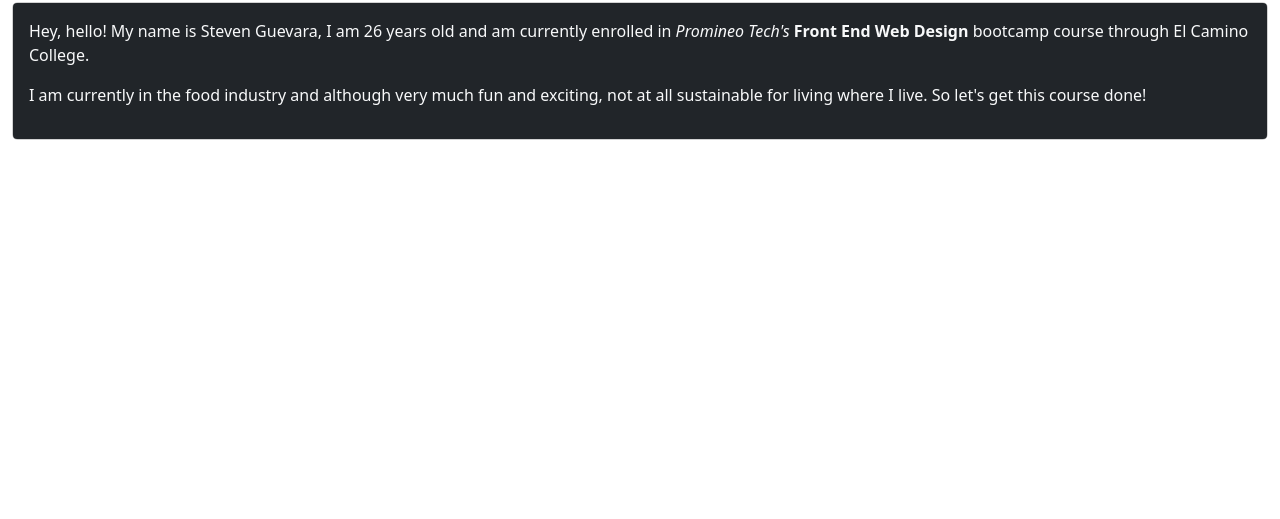
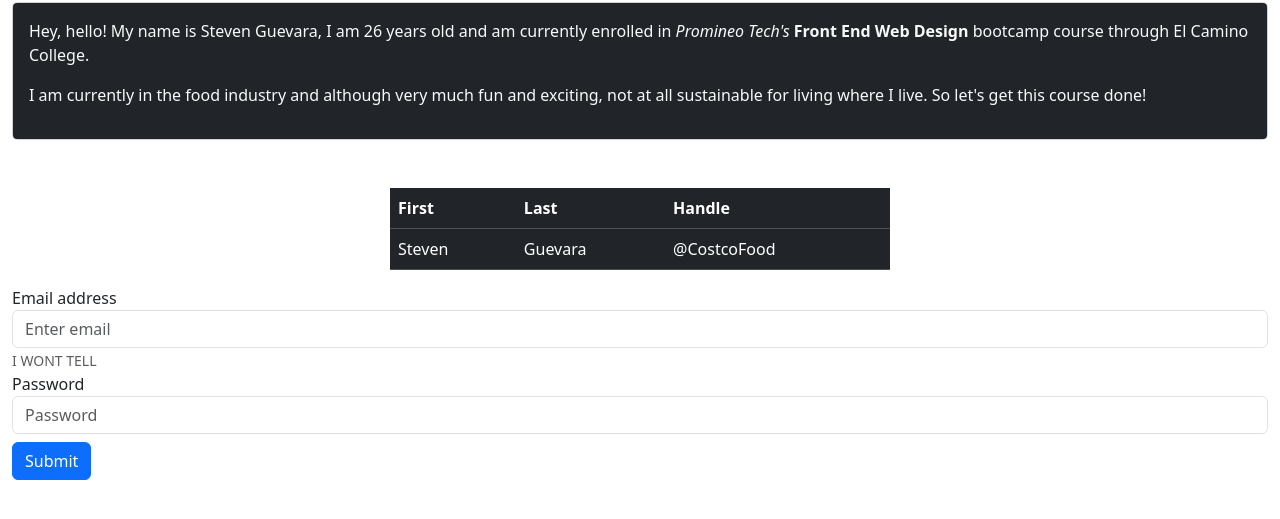
Before and after one commit to CostcoFood/blogProject, a website: page about.html in a window 1280 px wide. Shown: the part 141-660 px from the top of the page. Drawn offline with nearby package versions, Linux system fonts and the light colour scheme.

Commit message:
notes added

```diff
--- a/about.html
+++ b/about.html
@@ -23,13 +23,43 @@
             <Div class="container-fluid text-left ">
                 <h2>The Author</h2>
                 <!--Gave the about summary a card style and rounded out the edges so that way it didn't seem "sharp." <ade the card background dark as to differentiate from the blog entries.-->
-                <div class="card">
-                <div class="card-body bg-dark text-light rounded-1">
+                <div class="card mb-5">
+                <div class="card-body bg-dark text-light rounded-1 " >
                 <p>Hey, hello! My name is Steven Guevara, I am 26 years old and am currently enrolled in <em>Promineo Tech's</em> <b>Front End Web Design</b> bootcamp course through El Camino College.</p>
                 <p>I am currently in the food industry and although very much fun and exciting, not at all sustainable for living where I live. So let's get this course done!</p>
                 </div>
             </div>
             </Div>
+            <!--Made a little table with where you can find me -->
+            <table class="mx-auto table table-dark" style="max-width: 500px;">
+                <thead>
+                  <tr>
+                    <th>First</th>
+                    <th>Last</th>
+                    <th>Handle</th>
+                  </tr>
+                </thead>
+                <tbody>
+                    <tr>
+                        <td>Steven</td>
+                        <td>Guevara</td>
+                        <td>@CostcoFood</td>
+                    </tr>
+                </tbody>
+                </table>
         </main>
+        <!--Didnt know how to make a contact form so I opted for a quick log in form, didnt have time between work.-->
+        <form class="container-fluid">
+            <div class="form-group">
+              <label>Email address</label>
+              <input type="email" class="form-control" placeholder="Enter email">
+              <small class="form-text text-muted">I WONT TELL</small>
+            </div>
+            <div class="form-group mb-2">
+              <label for="Password">Password</label>
+              <input type="password" class="form-control" id="exampleInputPassword1" placeholder="Password">
+            </div>
+            <button type="submit" class="btn btn-primary">Submit</button>
+          </form>
 </body>
 </html>
```
